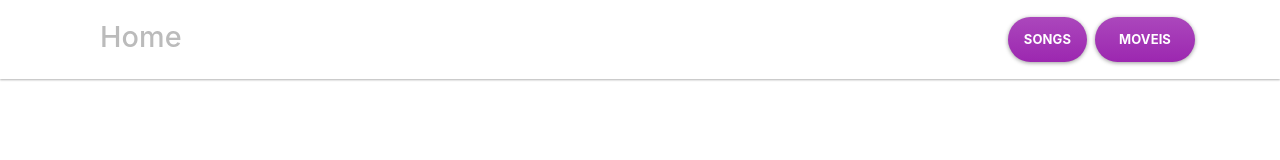
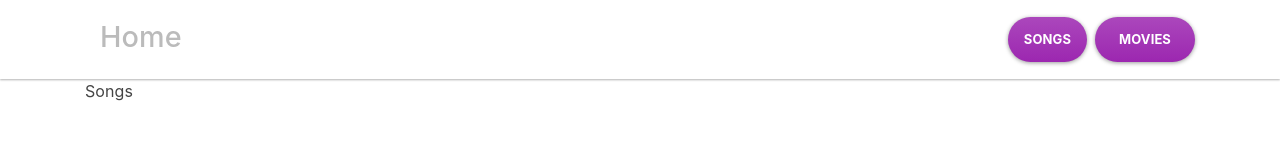
Before and after one commit to Dfellner92/mernMusic, a React (Create React App) app in the folder frontend-redux-starter/: page /songs in a window 1280 px wide. Shown: the top 160 px of the page. Built offline with nearby package versions, Linux system fonts and the light colour scheme.

Commit message:
added songs route, front

```diff
--- a/frontend-redux-starter/src/App.js
+++ b/frontend-redux-starter/src/App.js
@@ -7,6 +7,7 @@ import { Provider } from 'react-redux';
 import store from './store';
 import Movies from './components/movies/Movies';
 import MovieForm from './components/movies/MovieForm';
+import Songs from './components/songs/Songs';
 
 function App() {
   return (
@@ -18,6 +19,7 @@ function App() {
             <Route exact path="/movies" component={Movies} />
             <Route exact path="/movies/edit/:id" component={MovieForm} />
             <Route exact path="/movies/new" component={MovieForm} />
+            <Route exact path="/songs" component={Songs}/>
           </Switch>
         </div>
       </Provider>
--- a/frontend-redux-starter/src/components/Header.js
+++ b/frontend-redux-starter/src/components/Header.js
@@ -21,7 +21,7 @@ const Header = () => {
             className="btn btn-info rounded-pill nuevo-post d-block "
           />
           <Button
-            descrip="Moveis"
+            descrip="Movies"
             link="/movies"
             className="btn btn-info rounded-pill nuevo-post d-block  ml-2 px-4"
           />
--- /dev/null
+++ b/frontend-redux-starter/src/components/songs/Songs.js
@@ -0,0 +1,7 @@
+import React from 'react';
+
+const Songs = () => {
+    return <div>Songs</div>
+}
+
+export default Songs;
```
